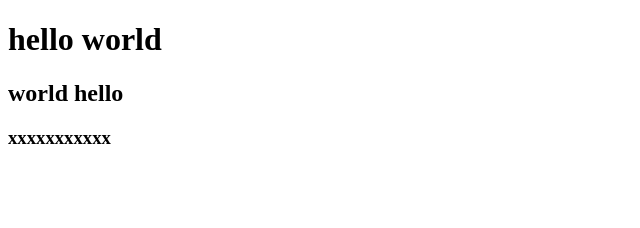
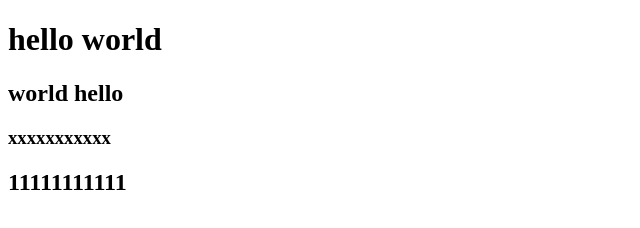
Before and after one commit to zr0120/testDemo, a plain HTML site: page index.html in a window 1280 px wide. Shown: the whole page, without its empty margins (0-640 px from the left). Drawn offline with Linux system fonts and the light colour scheme.

Commit message:
这是第五次提交

```diff
--- a/index.html
+++ b/index.html
@@ -9,5 +9,6 @@
         <h1>hello world</h1>
         <h2>world hello</h2>
         <h3>xxxxxxxxxxx</h3>
+        <h2>11111111111</h2>
     </body>
 </html>
```
Also changed, not shown: 1 other file.
